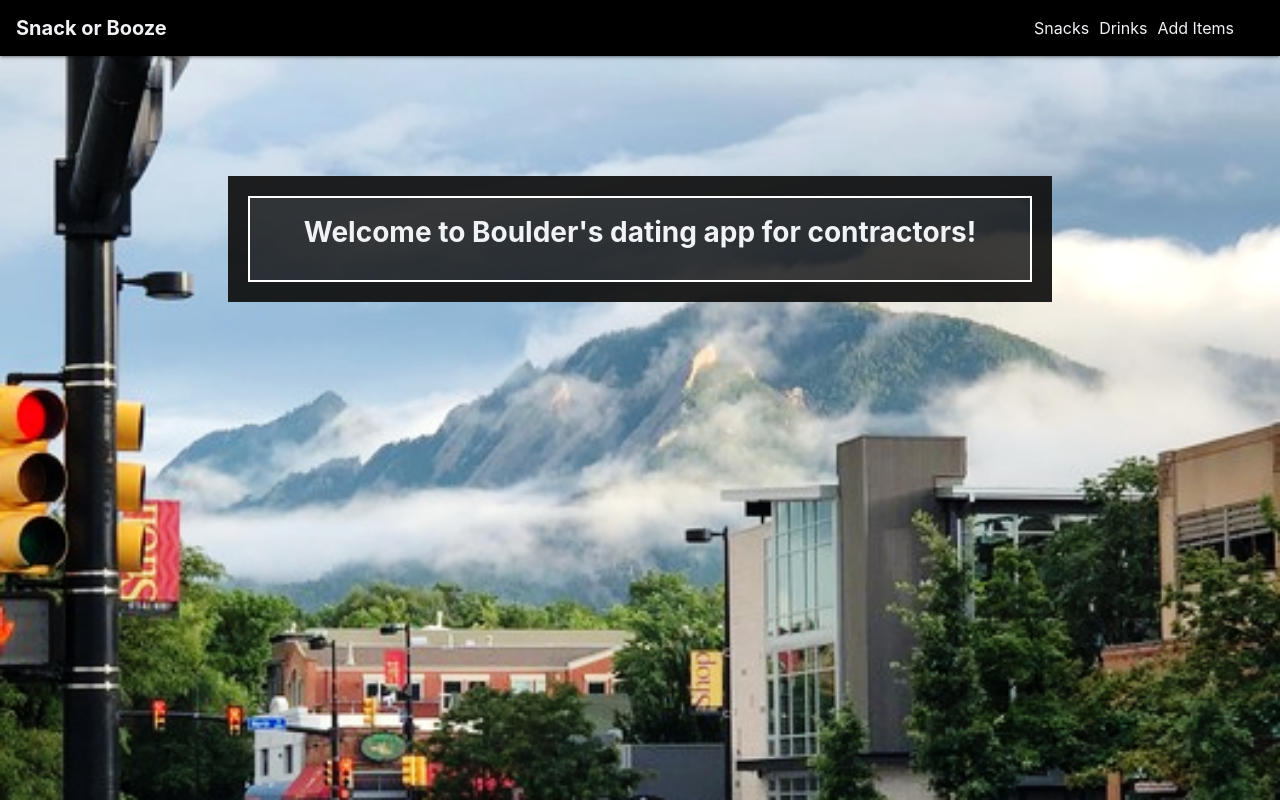
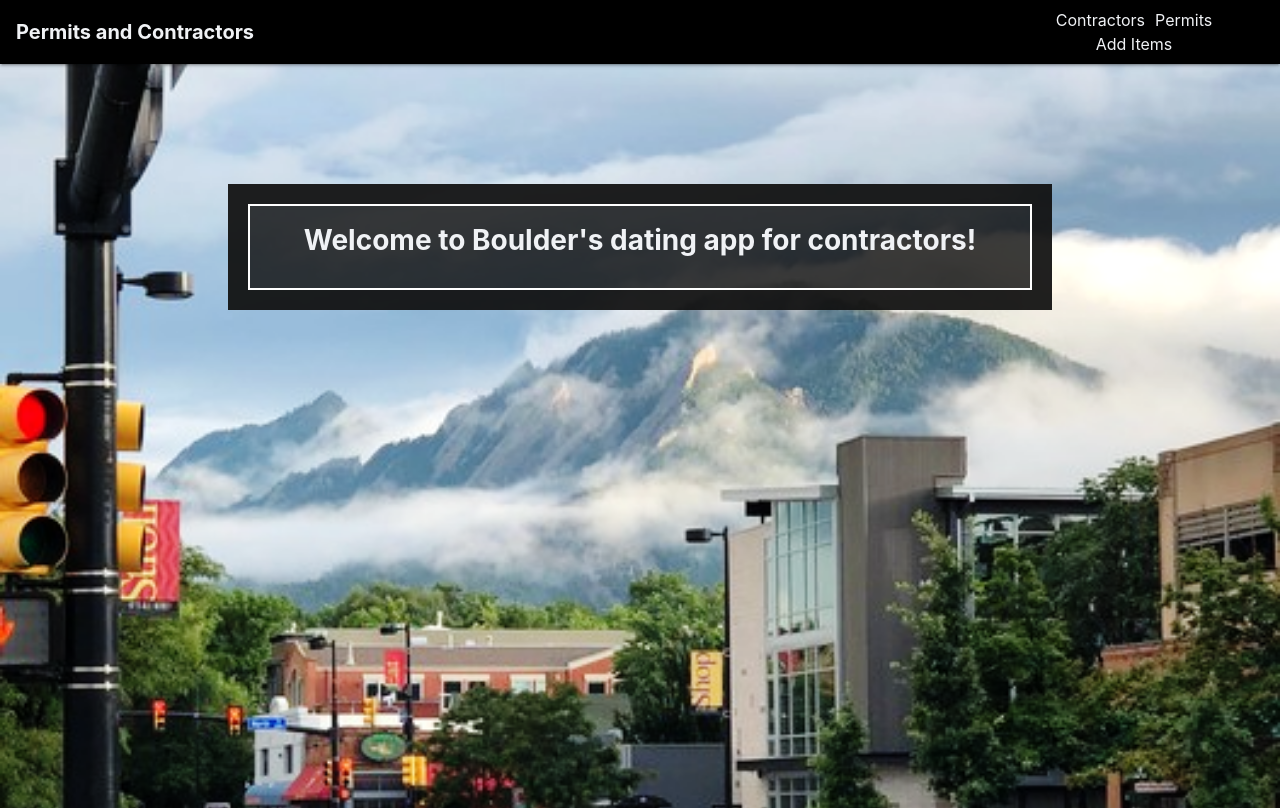
Before and after one commit to josedanconstruction/testfe, a React (Create React App) app: page / in a window 1280 px wide. Built offline with nearby package versions, Linux system fonts and the light colour scheme; no server answers; data requests are answered from the project's data file.

Commit message:
change endpoints

```diff
--- a/src/NavBar.js
+++ b/src/NavBar.js
@@ -8,13 +8,13 @@ function NavBar() {
     <div>
       <Navbar expand="md">
         <NavLink exact to="/" className="navbar-brand">
-          Snack or Booze
+          Permits and Contractors
         </NavLink>
 
         <Nav className="ml-auto" navbar>
           <NavItem>
-            <NavLink to="/snacks">Snacks</NavLink>
-            <NavLink to="/drinks">Drinks</NavLink>
+            <NavLink to="/contractors">Contractors</NavLink>
+            <NavLink to="/permits">Permits</NavLink>
             <NavLink to="/add">Add Items</NavLink>
           </NavItem>
         </Nav>
```
